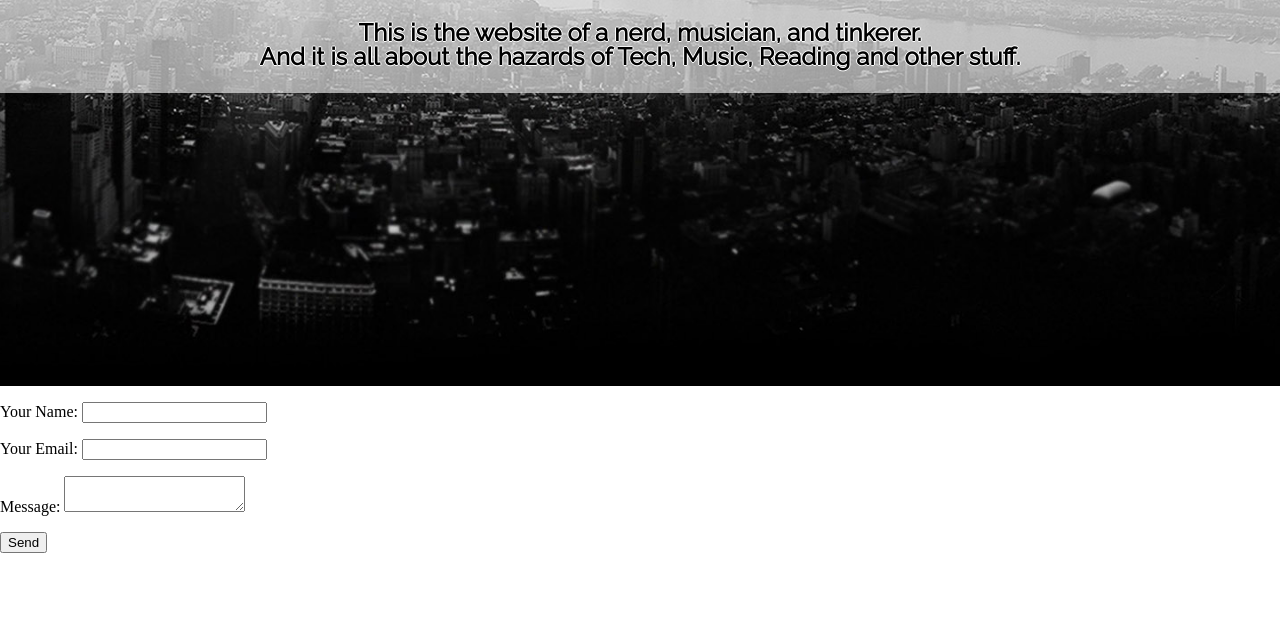
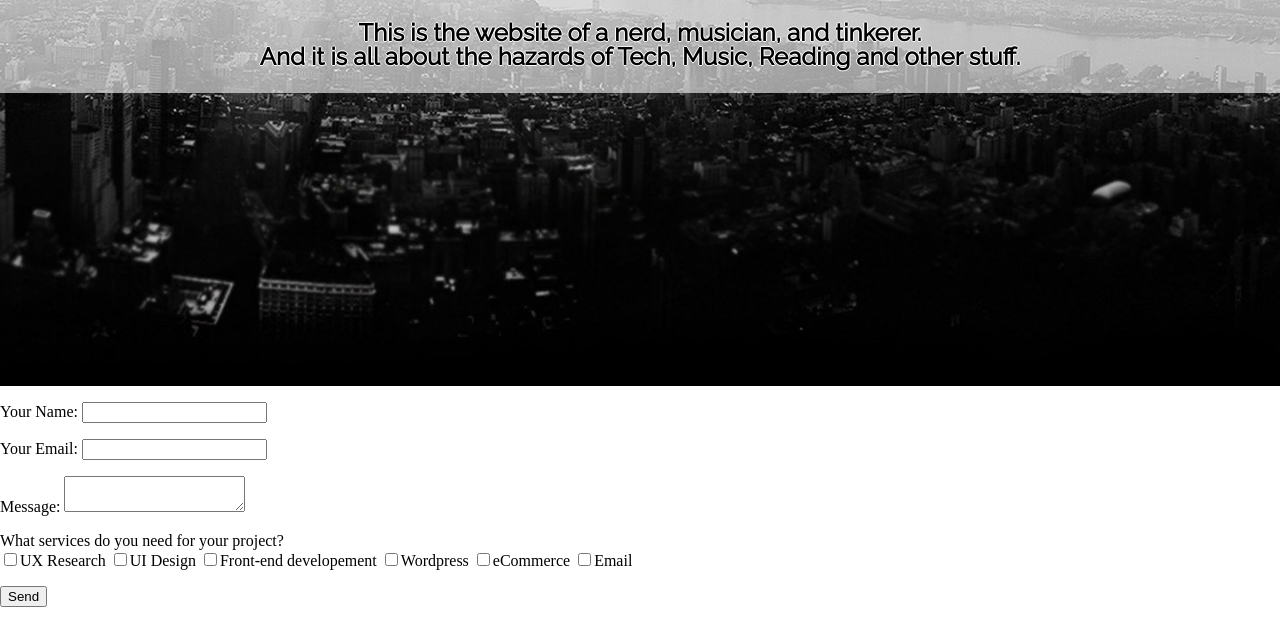
Before and after one commit to depadiernos/hazardsof, a plain HTML site: page src/index.html in a window 1280 px wide. Shown: the part 414-1037 px from the top of the page. Before the commit the page ends 983 px from the top, so only its background shows below. Drawn offline with Linux system fonts and the light colour scheme.

Commit message:
test form checkbox

```diff
--- a/src/index.html
+++ b/src/index.html
@@ -23,6 +23,29 @@
 	  <p>
 	    <label>Message: <textarea name="message"></textarea></label>
 	  </p>
+	<div class="form-group">
+		<label for="services">What services do you need for your project?</label>
+		<div class="btn-group-toggle" data-toggle="button">
+			<label class="btn btn-outline-primary" for="ux">
+				<input type="checkbox" name="services[]" value="UX" autocomplete="off">UX Research
+			</label>
+			<label class="btn btn-outline-primary" for="ui">
+				<input type="checkbox" name="services[]" value="UI" autocomplete="off">UI Design
+			</label>
+			<label class="btn btn-outline-primary" for="front-end">
+				<input type="checkbox" name="services[]" value="Front end development" autocomplete="off">Front-end developement
+			</label>
+			<label class="btn btn-outline-primary" for="wordpress">
+				<input type="checkbox" name="services[]" value="Wordpress" autocomplete="off">Wordpress
+			</label>
+			<label class="btn btn-outline-primary" for="ecommerce">
+				<input type="checkbox" name="services[]" value="eCommerce" autocomplete="off">eCommerce
+			</label>
+			<label class="btn btn-outline-primary" for="email">
+				<input type="checkbox" name="services[]" value="Email" autocomplete="off">Email
+			</label>
+		</div>
+	</div>
 	  <div netlify-recaptcha></div>
 	  <p>
 	    <button type="submit">Send</button>
```
